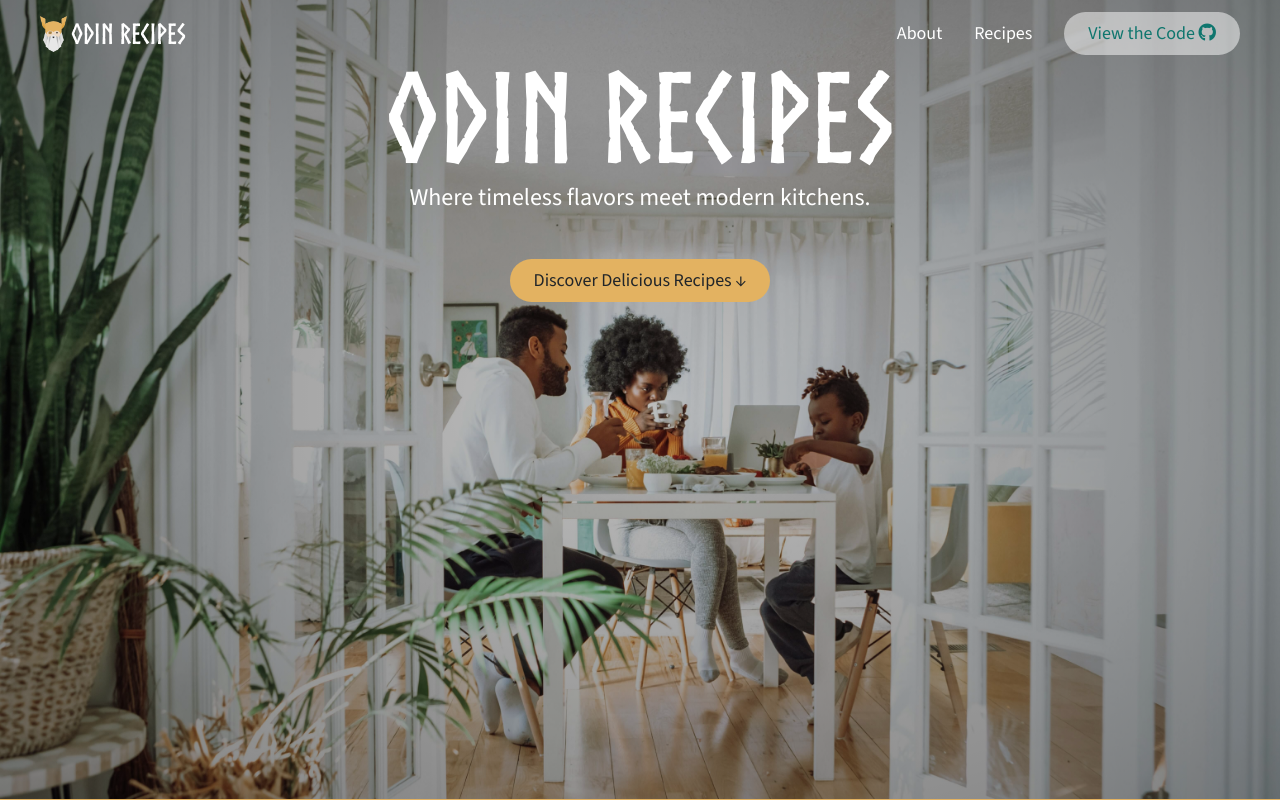
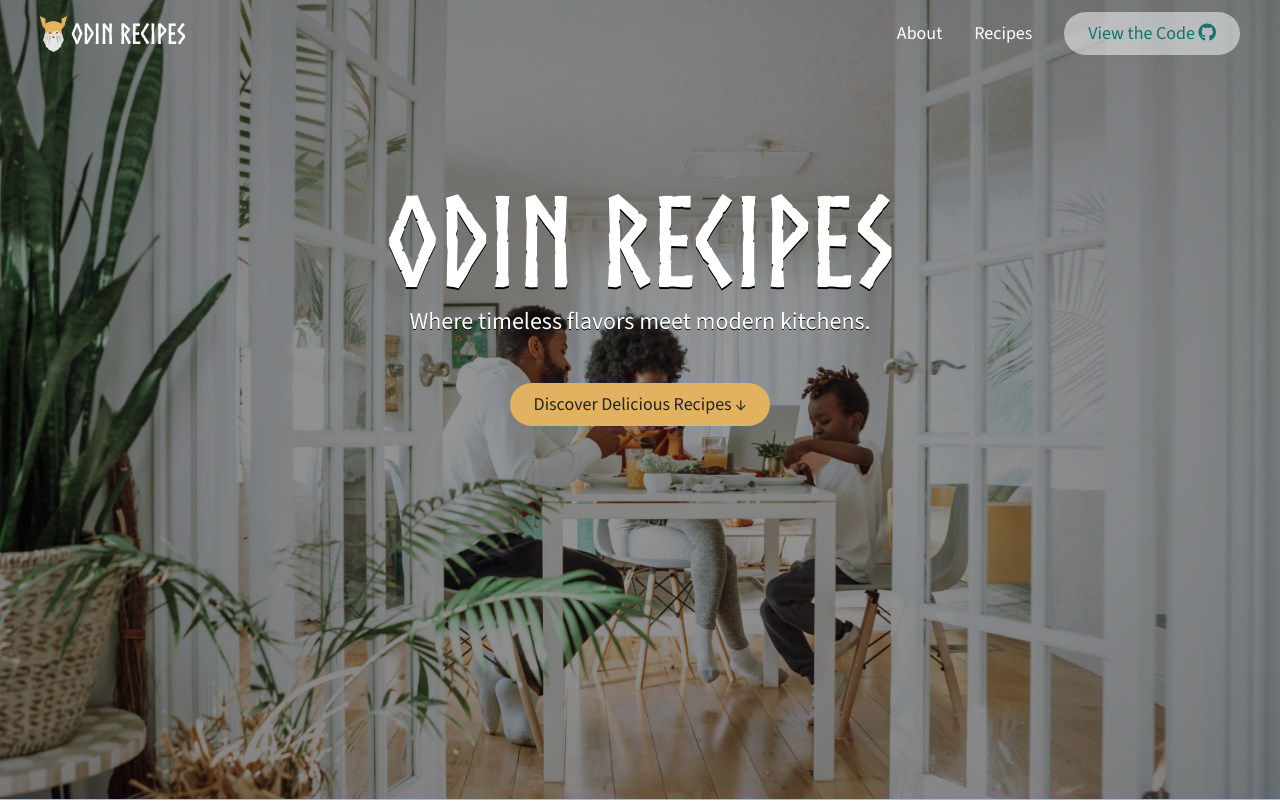
Before and after one commit to youngmrnelson/odin-recipes, a plain HTML site: page index.html in a window 1280 px wide. Shown: the top 801 px of the page. Drawn offline with nearby package versions, Linux system fonts and the light colour scheme.

Commit message:
restyle: added text shadow to hero title

```diff
--- a/index.html
+++ b/index.html
@@ -29,7 +29,7 @@
   <body>
     <!-- Hero Section -->
     <header class="hero" id="hero">
-      <div class="container">
+      <div class="container hero--container">
         <!-- Navigation -->
         <nav class="nav--container">
           <ul class="nav">
--- a/style.css
+++ b/style.css
@@ -92,7 +92,7 @@ a:visited {
 .hero {
   height: 100vh;
   padding: 12px 0;
-  background: radial-gradient(rgba(0, 0, 0, 0.25), rgba(0, 0, 0, 0.5)),
+  background: radial-gradient(rgba(0, 0, 0, 0.4), rgba(0, 0, 0, 0.5)),
     url("img/homepage/hero-bg.jpg") center / cover;
   border-bottom: 1px solid var(--odin-main);
 }
@@ -146,7 +146,13 @@ a:visited {
 }
 
 /* HERO HEADING */
+.hero--container {
+  display: flex;
+  flex-direction: column;
+}
+
 .hero--title-container {
+  margin-top: 124px;
   text-align: center;
   color: #fff;
   height: 100%;
@@ -155,11 +161,13 @@ a:visited {
 .hero--title {
   font-size: 124px;
   line-height: 1;
+  text-shadow: 0 2px 0 #000;
 }
 
 .hero--subtitle {
   font-size: 24px;
   margin-bottom: 44px;
+  text-shadow: 0 1px 0 #000;
 }
 
 .btn--hero:link,
```
